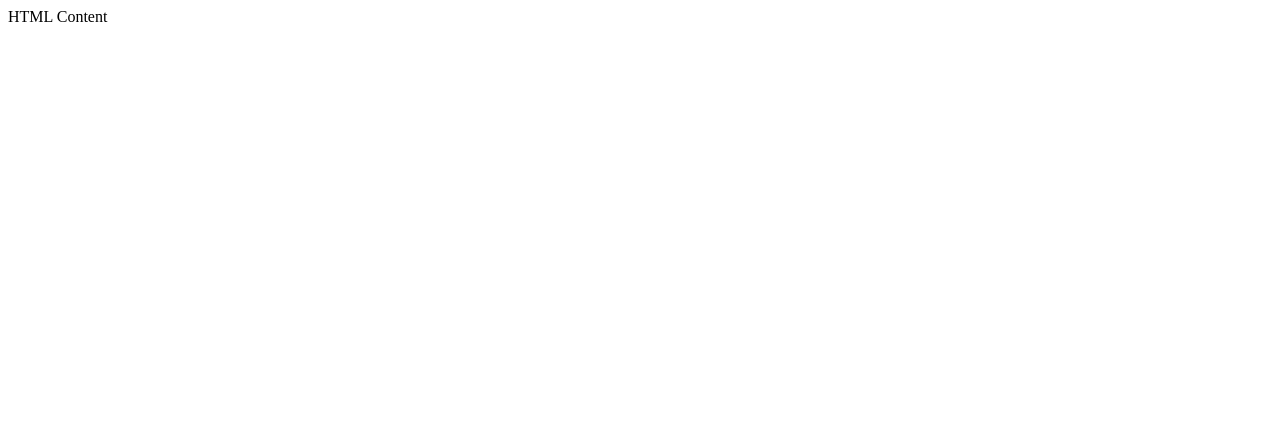
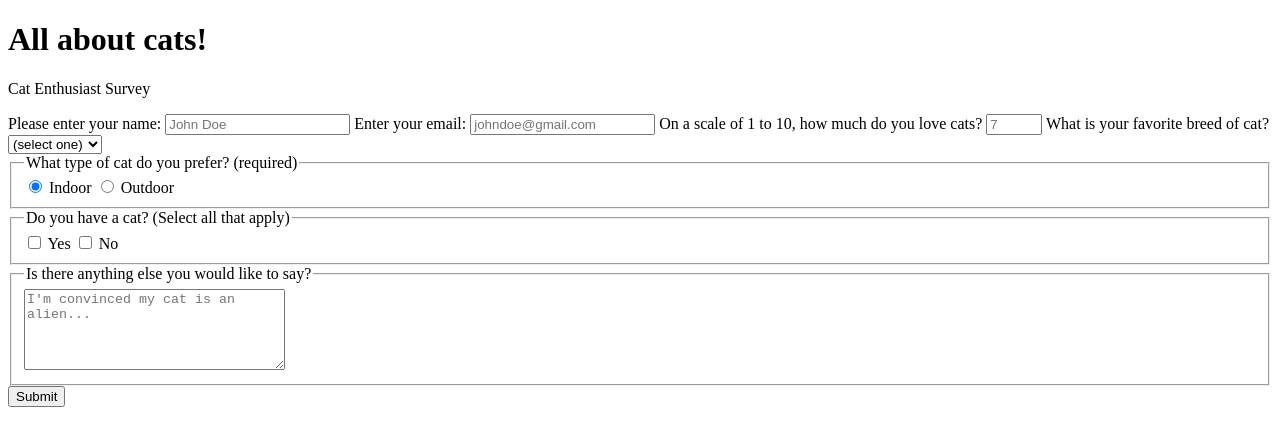
Before and after one commit to AndrewSchmal/Responsive-Web-Design-Projects, a plain HTML site: page Project1/index.html in a window 1280 px wide. Drawn offline with Linux system fonts and the light colour scheme.

Commit message:
Adding original implementation of project 1 for now

```diff
--- a/Project1/index.html
+++ b/Project1/index.html
@@ -1 +1,54 @@
-HTML Content
+<!DOCTYPE html>
+<html lang="en">
+  <head>
+    <meta charset="UTF-8">
+    <title>All about cats!</title>
+    <link rel="stylesheet" href="styles.css" />
+  </head>
+  <body>
+    <h1 id="title">All about cats!</h1>
+    <p id="description">Cat Enthusiast Survey</p>
+    <form id="survey-form">
+      <label id="name-label" for="name">
+        Please enter your name:
+        <input id="name" type="text" placeholder="John Doe" required>
+      </label>
+      <label id="email-label" for="email">
+        Enter your email:
+        <input id="email" type="email" required placeholder="johndoe@gmail.com">
+      </label>
+      <label id="number-label" for="number">
+        On a scale of 1 to 10, how much do you love cats?
+        <input id="number" min="1" max="10" type="number" placeholder="7">
+      </label>
+      <label for="dropdown">What is your favorite breed of cat?</label>
+      <select id="dropdown" name="dropdown" required>
+        <option value="">(select one)</option>
+        <option value="1">Siamese</option>
+        <option value="2">Persian</option>
+        <option value="3">Maine Coon</option>
+        <option value="4">Tabby</option>
+        <option value="5">Other</option>
+      </select>
+      <fieldset>
+        <legend>What type of cat do you prefer? (required)</legend>
+        <label for="indoor-cats">
+          <input id="indoor-cats" type="radio" name="cat-type" value="indoor" class="inline" checked> Indoor
+        </label>
+        <label for="outdoor-cats">
+          <input id="outdoor-cats" type="radio" name="cat-type" value="outdoor" class="inline"> Outdoor
+        </label>
+      </fieldset>
+      <fieldset>
+        <legend>Do you have a cat? (Select all that apply)</legend>
+        <label><input type="checkbox" name="has-cat" value="yes"> Yes</label>
+        <label><input type="checkbox" name="has-cat" value="no"> No</label>
+      </fieldset>
+      <fieldset>
+        <legend>Is there anything else you would like to say?</legend>
+        <textarea id="comments" name="comments" rows="5" cols="30" placeholder="I'm convinced my cat is an alien..."></textarea>
+      </fieldset>
+      <input id="submit" type="submit" value="Submit">
+    </form>
+  </body>
+</html>
--- a/Project1/styles.css
+++ b/Project1/styles.css
@@ -1 +1,80 @@
-CSS content
+<link rel="stylesheet" href="styles.css">
+/*
+body {
+  width: 100%;
+  height: 100vh;
+  margin: 0;
+  background-color: #1b1b32;
+  color: #f5f6f7;
+  font-family: Tahoma;
+  font-size: 16px;
+}
+
+h1, p {
+  margin: 1em auto;
+  text-align: center;
+}
+
+form {
+  width: 60vw;
+  max-width: 500px;
+  min-width: 300px;
+  margin: 0 auto;
+  padding-bottom: 2em;
+}
+
+fieldset {
+  border: none;
+  padding: 2rem 0;
+  border-bottom: 3px solid #3b3b4f;
+}
+
+fieldset:last-of-type {
+  border-bottom: none;
+}
+
+label {
+  display: block;
+  margin: 0.5rem 0;
+}
+
+input,
+textarea,
+select {
+  margin: 10px 0 0 0;
+  width: 100%;
+  min-height: 2em;
+}
+
+input, textarea {
+  background-color: #0a0a23;
+  border: 1px solid #0a0a23;
+  color: #ffffff;
+}
+
+.inline {
+  width: unset;
+  margin: 0 0.5em 0 0;
+  vertical-align: middle;
+}
+
+input[type="submit"] {
+  display: block;
+  width: 60%;
+  margin: 1em auto;
+  height: 2em;
+  font-size: 1.1rem;
+  background-color: #3b3b4f;
+  border-color: white;
+  min-width: 300px;
+}
+
+input[type="file"] {
+  padding: 1px 2px;
+}
+
+.inline{
+  display: inline;
+}
+
+ */
```
